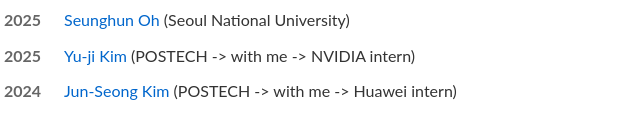
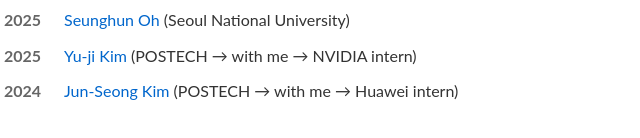
Before and after one commit to jaesung-choe/jaesung-choe.github.io, a plain HTML site: page index.html in a window 1280 px wide. Shown: the part 4256-4394 px from the top of the page, 186-826 px from the left. Drawn offline with Linux system fonts and the light colour scheme.

Commit message:
Fix arrow

```diff
--- a/index.html
+++ b/index.html
@@ -491,11 +491,11 @@
         </li>
         <li>
         <span class="year-col">2025</span>
-        <span class="text-col"><a href="https://ug-kim.github.io/">Yu-ji Kim</a> (POSTECH -> with me -> NVIDIA intern)</span>
+        <span class="text-col"><a href="https://ug-kim.github.io/">Yu-ji Kim</a> (POSTECH → with me → NVIDIA intern)</span>
         </li>
         <li>
         <span class="year-col">2024</span>
-        <span class="text-col"><a href="https://kim-junseong.github.io/">Jun-Seong Kim</a> (POSTECH -> with me -> Huawei intern)</span>
+        <span class="text-col"><a href="https://kim-junseong.github.io/">Jun-Seong Kim</a> (POSTECH → with me → Huawei intern)</span>
         </li>
     </ul>
     </section>
```
